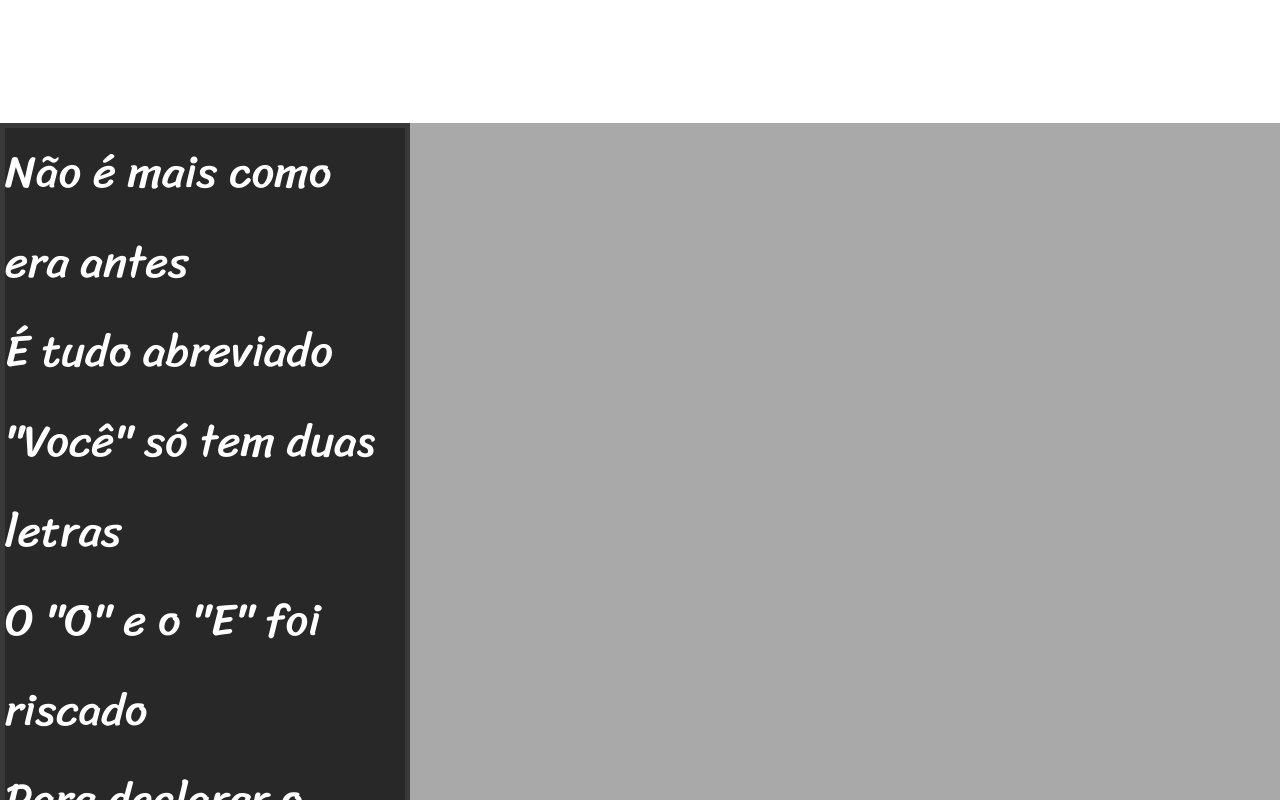
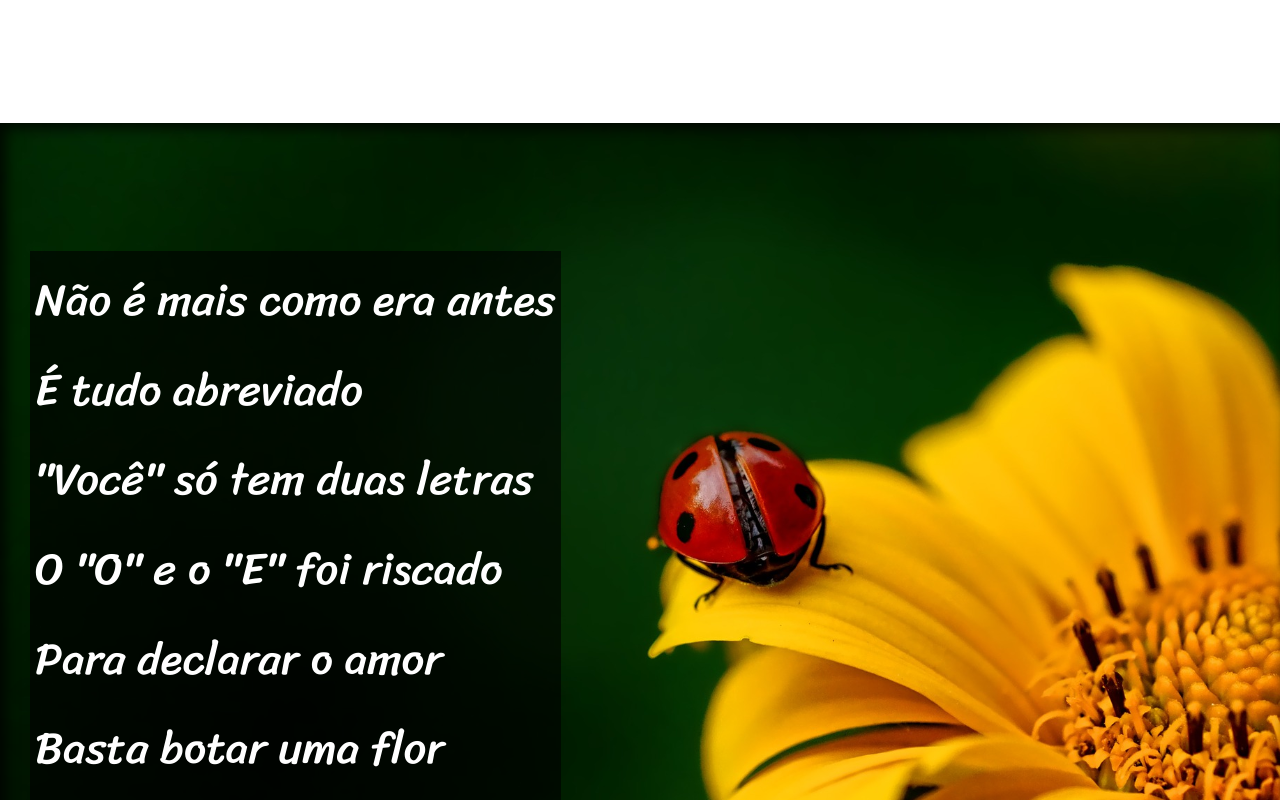
Before and after one commit to Thaleschavesdev2/html.css, a plain HTML site: page desafios/desafio4/index.html in a window 1280 px wide. Shown: the part 1020-1820 px from the top of the page. Drawn offline with Linux system fonts and the light colour scheme.

Commit message:
finalizando projeto

```diff
--- a/desafios/desafio4/estilo/style.css
+++ b/desafios/desafio4/estilo/style.css
@@ -66,15 +66,27 @@ section{
 section.imagem{
 background-color: rgba(0, 0, 0, 0.664);
 color: white;
-display: inline-block;
-padding: 5px;
+box-shadow: inset 6px 6px 13px rgba(0, 0, 0, 0.774);
+background-attachment: fixed;
 }
 section.imagem > p{
-width: 400px;
-background-color: rgba(0, 0, 0, 0.301);
+padding: 5px;
+background-color: rgba(0, 0, 0, 0.623);
+display: inline-block;
+text-shadow: 1px 1px 0 px black;
+}
+section#img01{
+background-image: url('../imagens/background001.jpg');
+background-position:right center ;
+background-size: cover;
+}
+section#img02{
+background-image: url('../imagens/background002.jpg');
+background-position:right center ;
+background-size: cover;
+}
 
 
-}
 section.normal{
 background-color: white;
 color: black;
--- a/desafios/desafio4/index.html
+++ b/desafios/desafio4/index.html
@@ -31,7 +31,7 @@
 
 
 
-    <section class="imagem">
+    <section class="imagem" id="img01">
         <p>
             Não é mais como era antes <br>
             É tudo abreviado <br>
@@ -69,7 +69,7 @@
 
 
 
-    <section class="imagem">
+    <section class="imagem" id="img02">
         <p>
             Tenho saudade das cartas <br>
             Escritas com a própria mão <br>
```
